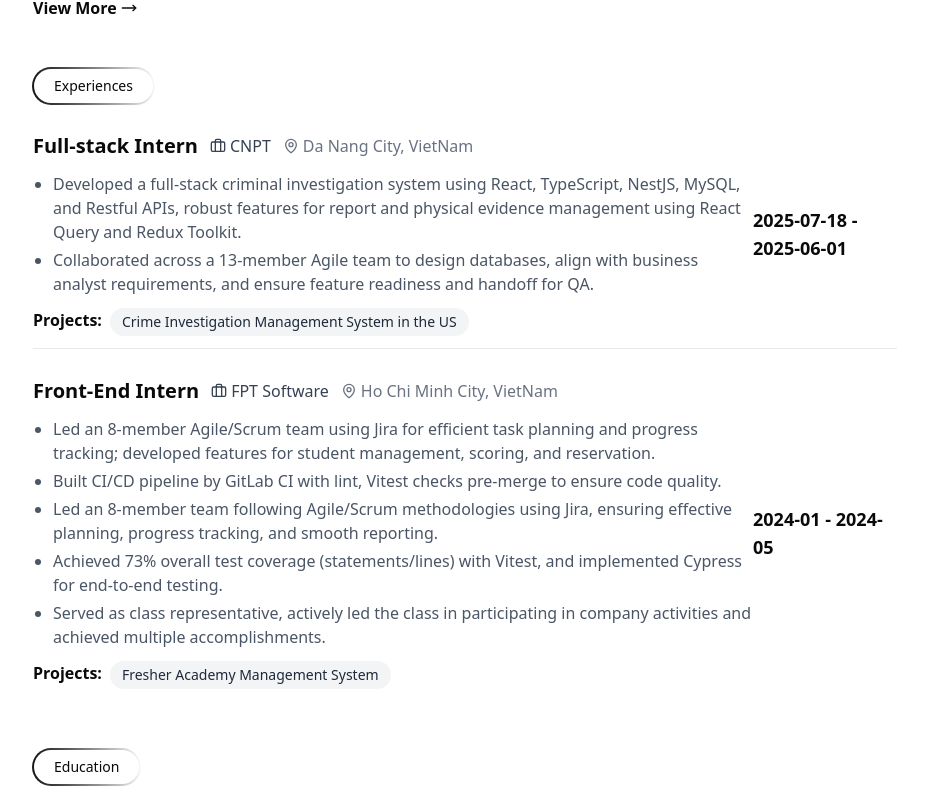
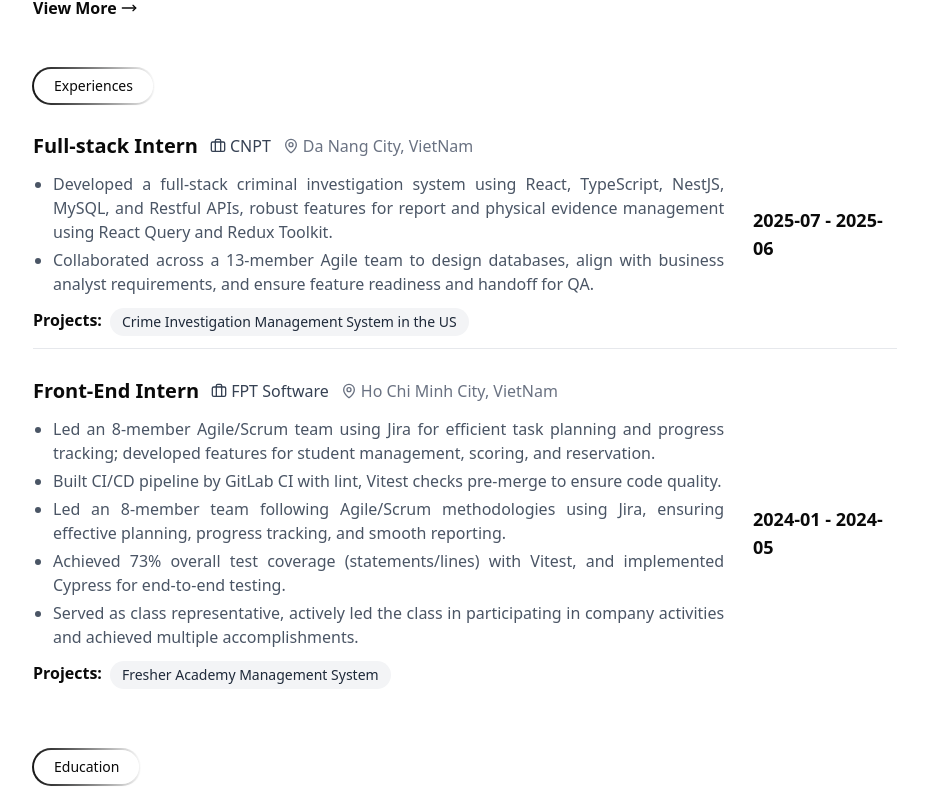
Before and after one commit to kimthaithingoc/personal-website, a Next.js app: page /en in a window 1280 px wide. Shown: the part 1095-1900 px from the top of the page, without its empty margins (175-1103 px from the left). Built offline with nearby package versions, Linux system fonts and the light colour scheme; no server answers.

Commit message:
fix: update exp layout

```diff
--- a/src/components/experiences/ExperienceCard.tsx
+++ b/src/components/experiences/ExperienceCard.tsx
@@ -57,8 +57,8 @@ const ExperienceCard = ({
       }}
     >
       {/* Content */}
-      <div className="flex justify-between items-center">
-        <div className="transition-all space-y-3 w-5/6">
+      <div className="flex justify-between items-center gap-2">
+        <div className="transition-all space-y-3 w-4/5">
           <div className="flex items-center gap-3">
             <h3 className="text-xl font-semibold">{experience.position}</h3>
             <div className="flex items-center gap-3">
@@ -76,7 +76,7 @@ const ExperienceCard = ({
               </div>
             </div>
           </div>
-          <ul className="ml-5 list-disc space-y-1 text-gray-600 dark:text-gray-400">
+          <ul className="ml-5 list-disc space-y-1 text-gray-600 dark:text-gray-400 text-justify">
             {experience.description.map((_, i) => (
               <li key={i}>{tExperience(`description.${i}`)}</li>
             ))}
@@ -99,7 +99,7 @@ const ExperienceCard = ({
         </div>
 
         {/* Date - visible on small screens */}
-        <span className="flex items-center font-semibold text-lg w-1/6">
+        <span className="flex items-center justify-end font-semibold text-lg w-1/6">
           {experience.startDate} - {experience.endDate}
         </span>
       </div>
--- a/src/content/blog/set-up-vite-react.mdx
+++ b/src/content/blog/set-up-vite-react.mdx
@@ -1,5 +1,5 @@
 export const metadata = {
-  title: "🚀 React + Vite Boilerplate Setup Guide",
+  title: "React + Vite Boilerplate Setup Guide",
   publishDate: "2025-05-01T07:00:00Z",
   description:
     "Learn how to set up a modern React boilerplate using Vite, TypeScript, ESLint, Prettier, Vitest, and advanced Git tools like Husky, Lint-Staged, and Commitlint. This step-by-step guide helps you create a scalable and high-performance React project from scratch.",
--- a/src/lib/data/experiences.ts
+++ b/src/lib/data/experiences.ts
@@ -12,8 +12,8 @@ export const experiences: IExperience[] = [
   {
     id: "cnpt-fullstack",
     code: "CNPT",
-    startDate: "2025-07-18",
-    endDate: "2025-06-01",
+    startDate: "2025-07",
+    endDate: "2025-06",
     position: "Full-stack Intern",
     company: "CNPT",
     location: "Da Nang City, VietNam",
```
Also changed, not shown: src/components/experiences/dist/ExperienceCard.js (added), src/lib/data/dist/experiences.js.
